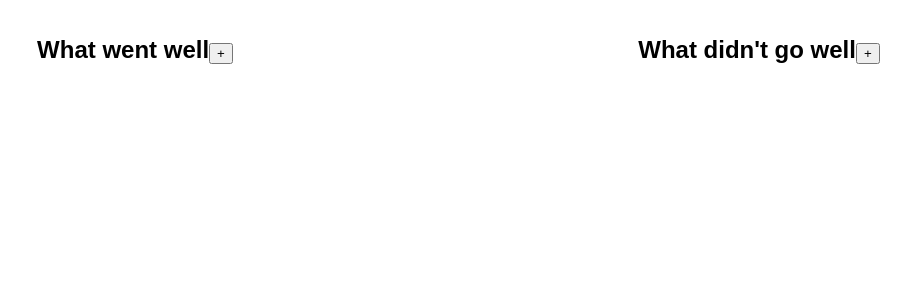
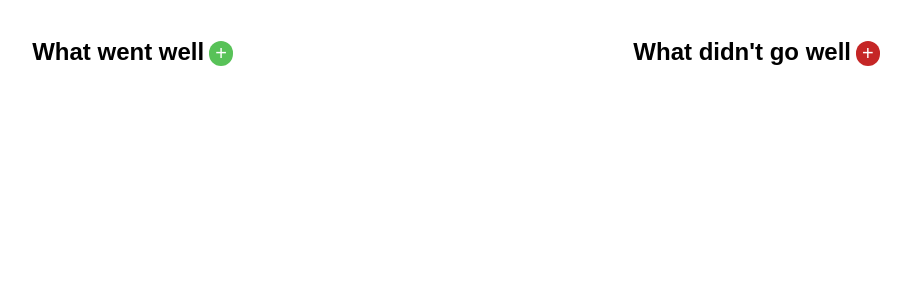
Before and after one commit to sameersheikh2/Retro-board, a React (Create React App) app: page / in a window 1280 px wide. Shown: the top 300 px of the page, without its empty margins (193-1104 px from the left). Built offline with nearby package versions, Linux system fonts and the light colour scheme.

Commit message:
Added some styling into Improvement , GoodpointList and input components

```diff
--- /dev/null
+++ b/src/components/Qualities/GoodPointList.css
@@ -0,0 +1,28 @@
+.goodpoint--list {
+  display: flex;
+  flex-direction: row;
+  list-style: none;
+  margin: 0;
+  flex-wrap: wrap;
+  margin: 1rem;
+}
+
+.goodpoint--list li {
+  margin: 2px;
+  background-color: greenyellow;
+  padding: 15px;
+  border-radius: 14px;
+  font-size: 22px;
+}
+
+.btn {
+  margin: 5px;
+  border-radius: 20px;
+  outline: none;
+  border: none;
+  background-color: rgb(88, 194, 88);
+  color: white;
+  font-size: 20px;
+  text-align: center;
+  cursor: pointer;
+}
--- a/src/components/Qualities/GoodPointsList.js
+++ b/src/components/Qualities/GoodPointsList.js
@@ -1,6 +1,7 @@
 import React, { useState } from "react";
 import Input from "../UI/Input";
 import ListItem from "../UI/ListItem";
+import "./GoodPointList.css";
 
 const GoodPointsList = () => {
   const [showInput, setShowInput] = useState(false);
--- a/src/components/UI/Input.js
+++ b/src/components/UI/Input.js
@@ -1,4 +1,5 @@
 import React , {useState} from 'react'
+import './Input.css'
 
 const Input = (props) => {
   const [inputData , setInputData] = useState();
--- /dev/null
+++ b/src/components/improvement/ImprovementsList.css
@@ -0,0 +1,27 @@
+.improve--list{
+    display: flex;
+    flex-direction: row;
+    list-style: none;
+    margin: 0;
+    flex-wrap: wrap;
+    margin: 1rem;
+}
+
+.improve--list li{
+    margin: 2px;
+    background-color: rgb(231, 89, 89);
+    padding: 15px;
+    border-radius: 14px;
+    font-size: 22px;
+}
+.btn-red {
+    margin: 5px;
+    border-radius: 20px;
+    outline: none;
+    border: none;
+    background-color: rgb(197, 38, 38);
+    color: white;
+    font-size: 20px;
+    text-align: center;
+    cursor: pointer;
+  }
--- a/src/components/improvement/ImprovementsList.js
+++ b/src/components/improvement/ImprovementsList.js
@@ -1,6 +1,7 @@
 import React, { useState } from "react";
 import Input from "../UI/Input";
 import ListItem from "../UI/ListItem";
+import "./ImprovementsList.css";
 
 const ImprovementsList = () => {
   const [showInput, setShowInput] = useState(false);
```
